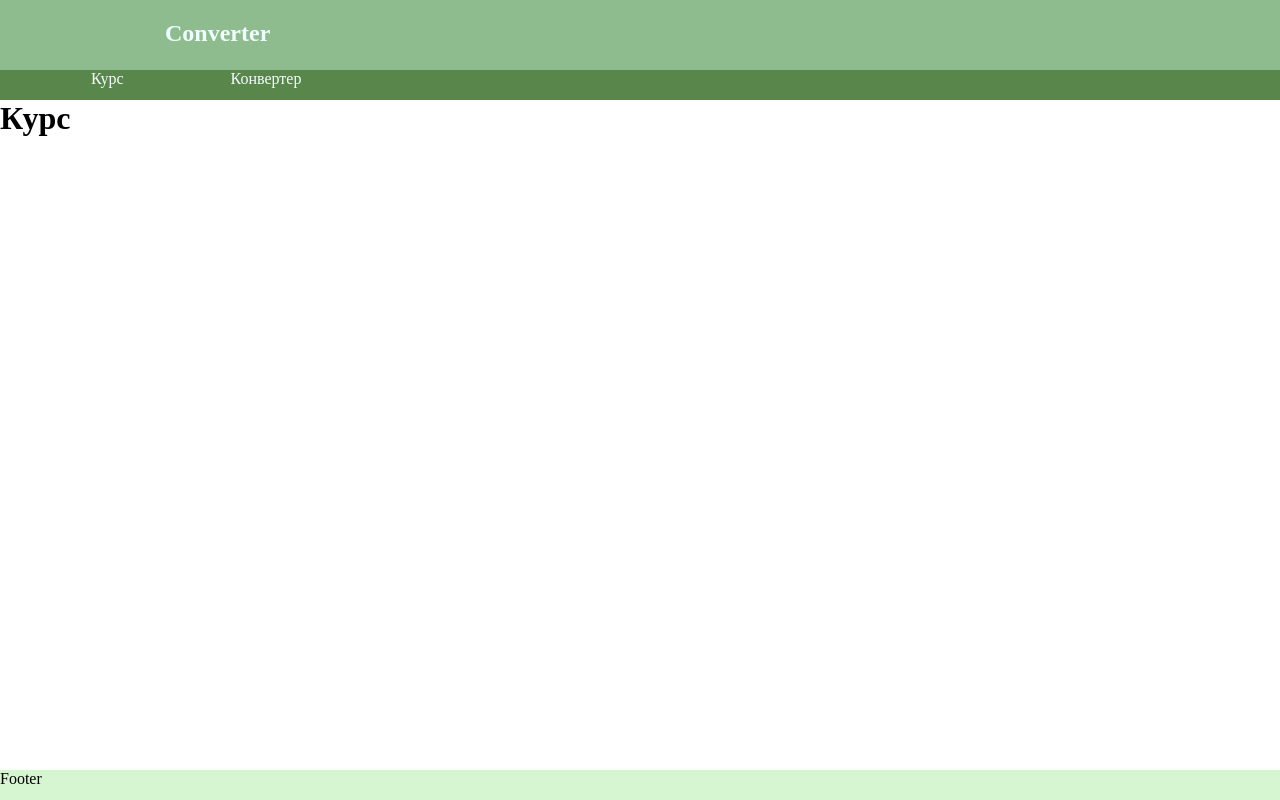
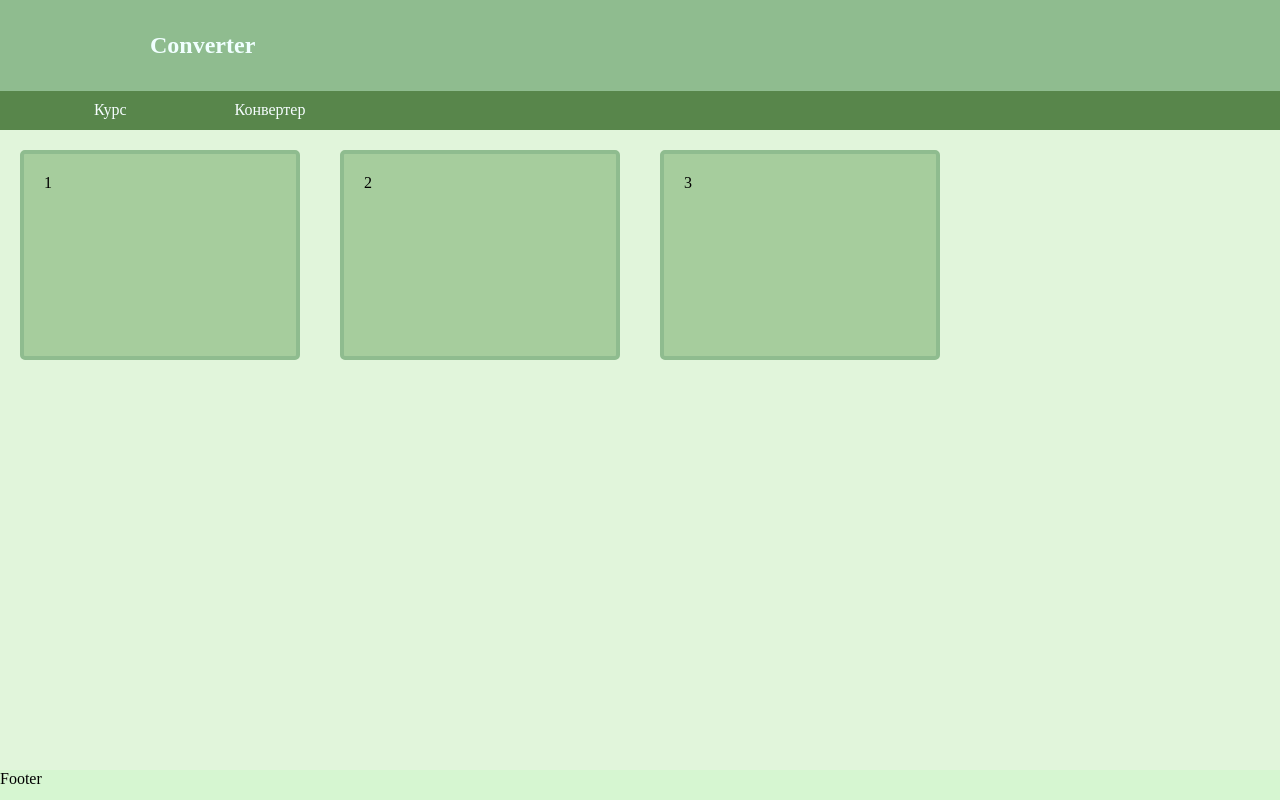
Before and after one commit to itmrgodsend/Converter, a React (Create React App) app: page / in a window 1280 px wide. Built offline with nearby package versions, Linux system fonts and the light colour scheme.

Commit message:
work Rate

```diff
--- a/src/App.js
+++ b/src/App.js
@@ -1,5 +1,7 @@
 import React from 'react';
 import Header from "./Header/Header";
+import Rate from "./Rate/Rate";
+
 
 class App extends React.Component {
     constructor(props) {
@@ -10,9 +12,7 @@ class App extends React.Component {
         return (
             <div className='wrapper'>
                 <Header/>
-                <div className='main'>
-                    <h1>Курс</h1>
-                </div>
+                <Rate/>
                 <div className='footer'>Footer</div>
             </div>
         );
--- a/src/Header/Header.module.css
+++ b/src/Header/Header.module.css
@@ -1,9 +1,12 @@
 
 a {
     text-decoration: none;
-    margin-left: 75px;
     color: #f6fdff;
-    padding: 16px 16px;
+    padding: 10px 14px;
+    display: grid;
+    align-items: center;
+    margin-left: 80px;
+
 }
 
 li {
@@ -11,15 +14,6 @@ li {
 
 }
 
-.nav {
-    text-align: left;
-    background: #658565;
-    display: grid;
+a:hover {
+    background: #466246;
 }
-
-a:hover {
-
-    background: #466246;
-
-
-}
--- /dev/null
+++ b/src/Rate/Rate.jsx
@@ -0,0 +1,17 @@
+import classes from './Rate.module.css'
+import React, {Component} from 'react';
+
+
+class Rate extends Component {
+    render() {
+        return (
+            <div className='main'>
+                <div className='blocks'>1</div>
+                <div className='blocks'>2</div>
+                <div className='blocks'>3</div>
+            </div>
+        );
+    }
+}
+
+export default Rate;
--- a/src/index.css
+++ b/src/index.css
@@ -10,7 +10,7 @@
             'header header header'
             'main main  main'
             'footer footer footer'   ;
-     grid-template-rows: 100px 1fr 30px;
+     grid-template-rows: 130px 1fr 30px;
      grid-template-columns: 1fr ;
 
 }
@@ -27,21 +27,41 @@
 }
 .logo {
   grid-area: logo;
-  margin-left: 165px;
-  margin-top: 20px;
+  margin-bottom: auto;
+  margin-top: auto;
+  margin-right: auto;
+  margin-left: 150px;
+
   color: azure;
+
 }
 .nav {
   grid-area: nav;
-  text-decoration: none;
   background: #58864b;
+
 }
 
 
 .main {
   grid-area: main;
+  background: #e1f5db;
+  display: grid;
+
+  grid-template-rows: 250px ;
+  grid-template-columns: 25% 25% 25% ;
 
 }
+
+.blocks {
+  border-radius: 5px;
+  background: #a6cd9d;
+  border: 4px solid #8fbc8f;
+  margin: 20px;
+  padding: 20px;
+
+}
+
+
 .footer {
   grid-area: footer;
   background: #d6f6d1;
```
Also changed, not shown: src/Rate/Rate.module.css (added).
